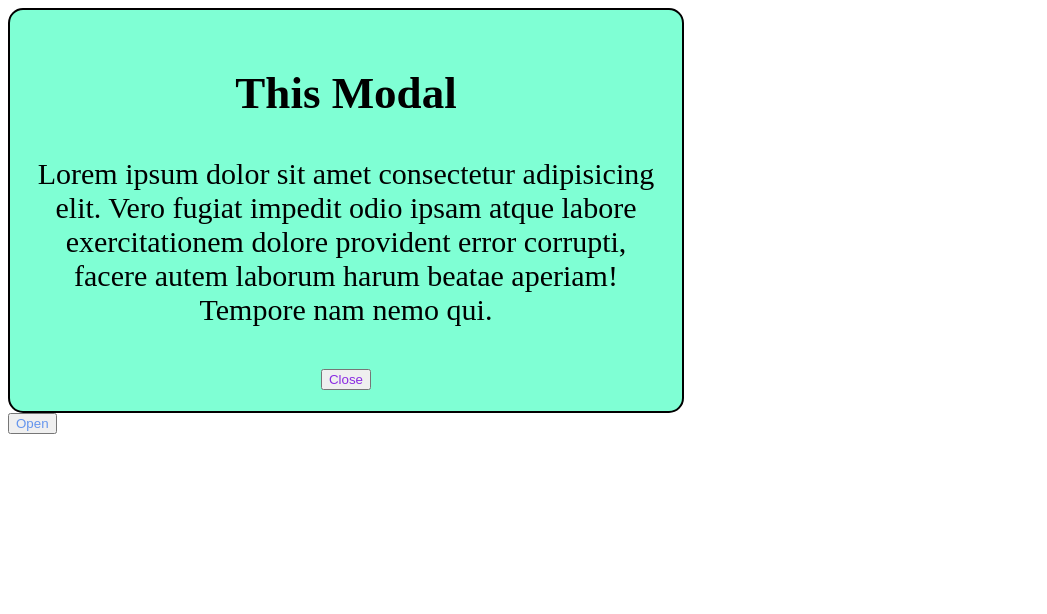
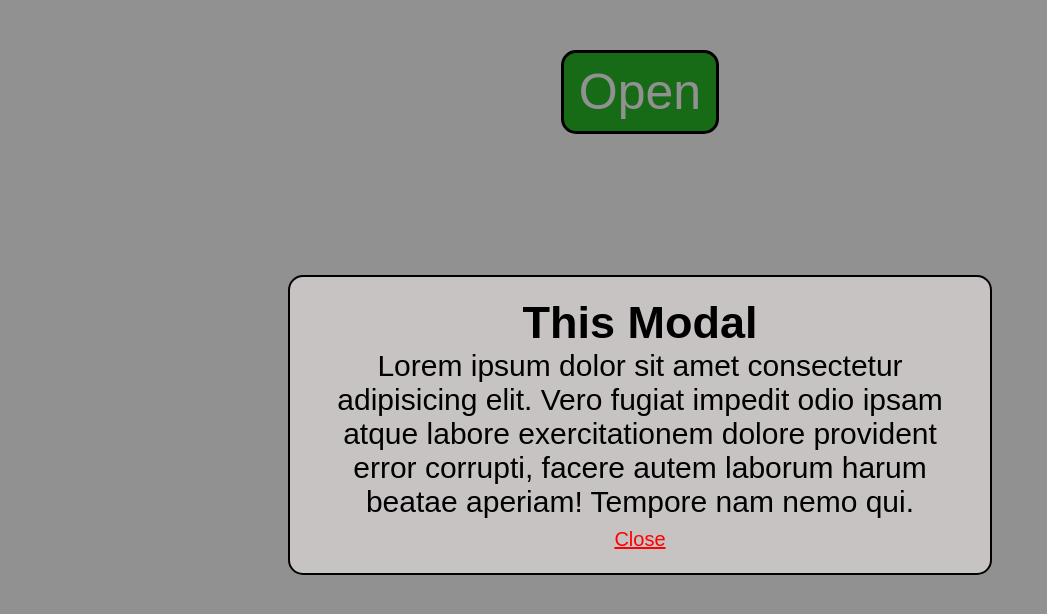
Before and after one commit to ViktorSvertoka/modal-window, a plain HTML site: page index.html in a window 1280 px wide. Both pictures are taken after a click on the button "Open". Shown: the whole page, without its empty margins (0-1047 px from the left). Drawn offline with Linux system fonts and the light colour scheme.

Commit message:
Feat(CSS, PNG): added styles & favicon

```diff
--- a/styles.css
+++ b/styles.css
@@ -1,27 +1,66 @@
+* {
+  margin: 0;
+  padding: 0;
+}
+
+body {
+  font-family: sans-serif;
+  height: 100vh;
+  position: relative;
+  padding-top: 50px;
+}
+
 body.open-modal {
   overflow-y: hidden;
 }
+
 body.open-modal > .modal-window,
 body.open-modal > .overlay {
   display: block;
 }
+
 .modal-window {
   font-size: 30px;
   width: 50%;
   text-align: center;
-  background-color: aquamarine;
-  padding: 20px;
+  background-color: #c7c3c3;
+  padding: 20px 30px;
   border: 2px solid black;
   border-radius: 15px;
+  position: absolute;
+  top: 50%;
+  left: 50%;
+  transform: translate(-50%, -50%);
   display: none;
 }
+
 .close-btn {
-  color: blueviolet;
+  background-color: transparent;
+  font-size: 20px;
+  color: red;
+  border: none;
+  cursor: pointer;
+  text-decoration: underline;
 }
+
 .open-btn {
-  color: cornflowerblue;
+  background-color: rgb(41, 188, 41);
+  font-size: 50px;
+  color: white;
+  border: 3px solid black;
+  cursor: pointer;
+  padding: 10px 15px;
+  border-radius: 15px;
+  margin: 0 auto;
+  display: block;
 }
+
 .overlay {
   position: absolute;
   top: 0;
+  bottom: 0;
+  left: 0;
+  right: 0;
+  background-color: #0000006e;
+  display: none;
 }
```
Also changed, not shown: favicon-modal.png (added).
